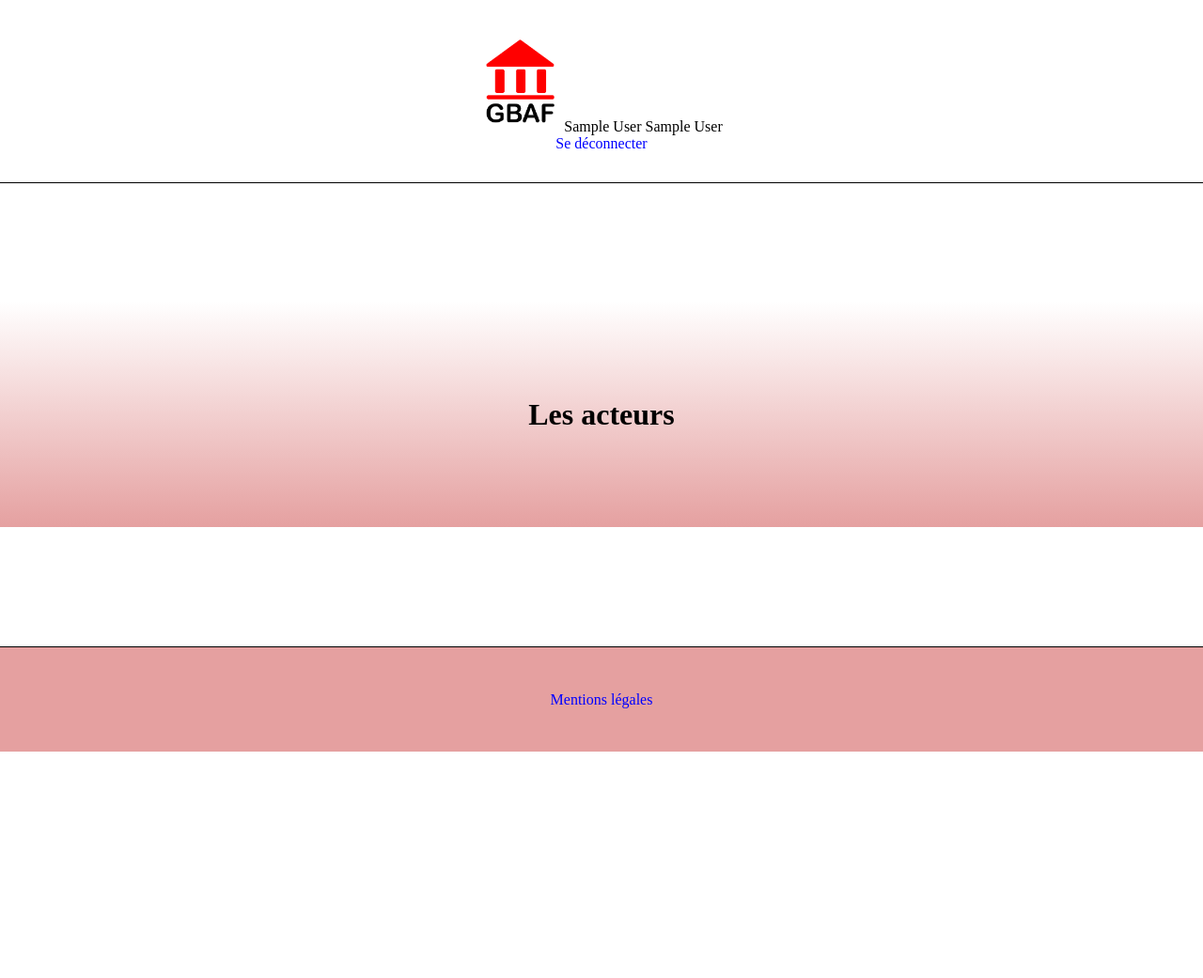
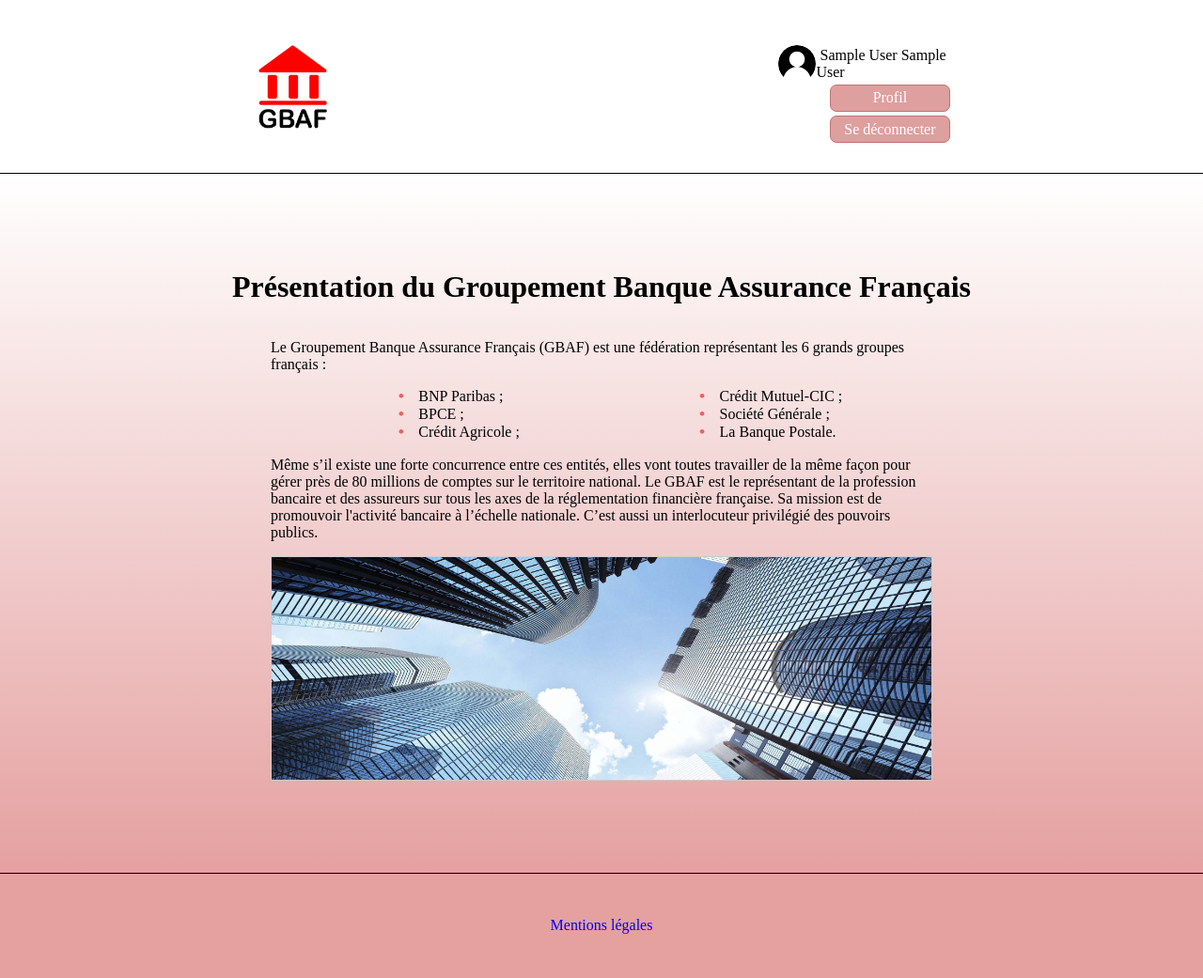
Before and after one commit to KraKhotia/Extranet_GBAF, a PHP site: page / in a window 1280 px wide. Shown: the whole page at 94% size. Before the commit the page ends 800 px from the top, so only its background shows below. Run offline with PHP 8.4, Linux system fonts and the light colour scheme; the visitor is signed in with stand-in values (Sample User, id 1); data that the repository does not hold is empty.

Commit message:
Update du design
Correction erreur enregistrement question secrète
Ajout de style sur les boutons
Présentation du groupe GBAF & illustration

```diff
--- a/commentaires.php
+++ b/commentaires.php
@@ -20,7 +20,7 @@
             $donneesR1 = $req->fetch()
         ?>
                 <div class="acteur">
-                    <img src="public/images/<?php echo $donneesR1['logo']; ?>" alt="logo <?php echo $donneesR1['acteur'] ?>" class="logo" />
+                    <img src="public/images/<?php echo $donneesR1['logo']; ?>" alt="logo <?php echo $donneesR1['acteur'] ?>" class="logo_acteur" />
                     <h2>
                         <?php echo htmlspecialchars($donneesR1['acteur']); ?>
                     </h2>
--- a/include/acteurs.php
+++ b/include/acteurs.php
@@ -7,7 +7,24 @@
     </head>
 
     <body>
-    <h1>Les acteurs</h1>
+    <h1>Présentation du Groupement Banque Assurance Français</h1>
+    <div class="presentation">
+        <p>Le Groupement Banque Assurance Français (GBAF) est une fédération représentant les 6 grands groupes français :</p>
+        <div class="liste">
+            <ul>
+                <li> BNP Paribas ;</li>
+                <li> BPCE ;</li>
+                <li> Crédit Agricole ;</li>
+                <li> Crédit Mutuel-CIC ;</li>
+                <li> Société Générale ;</li>
+                <li> La Banque Postale.</li>
+            </ul>
+        </div>
+        <p>
+            Même s’il existe une forte concurrence entre ces entités, elles vont toutes travailler de la même façon pour gérer près de 80 millions de comptes sur le territoire national. Le GBAF est le représentant de la profession bancaire et des assureurs sur tous les axes de la réglementation financière française. Sa mission est de promouvoir l'activité bancaire à l’échelle nationale. C’est aussi un interlocuteur privilégié des pouvoirs publics.
+        </p>
+        <img src="public/images/illustration.jpg" alt="illustration" /><br />
+    </div>
 <?php
     include("database/bdd.php");
 
@@ -18,17 +35,19 @@
 ?>
     <div class="acteur">
         <img src="public/images/<?php echo $donnees['logo']; ?>" alt="logo <?php echo $donnees['acteur'] ?>" class="logo_prvw" />
+            <div class="contenu_acteur">
             <h3>
                 <?php echo htmlspecialchars($donnees['acteur']); ?>
             </h3>
             <p>
                 <?php
-             /* on part de la première lettre, on prend les 100 premiers caractères et on spécifie dans quelle variable on travaille. */
-            $apercu_contenu = substr($donnees['description'], 0, 100);
+                 /* on part de la première lettre, on prend les 110 premiers caractères et on spécifie dans quelle variable on travaille. */
+                $apercu_contenu = substr($donnees['description'], 0, 125);
                 echo htmlspecialchars($apercu_contenu)
                 ?> (...)
                 <em><a href="commentaires.php?acteur=<?php echo $donnees['ID']; ?>">Lire la suite</a></em>
             </p>
+            </div>
     </div>
 <?php
         }
--- a/include/entete.php
+++ b/include/entete.php
@@ -8,10 +8,14 @@
 
     <body>
         <header>
-            <img src="public/images/logo_gbaf.png" alt="logo gbaf" id="logo" /> <?php
+            <img src="public/images/logo_gbaf.png" alt="logo gbaf" id="logo_header" /> <?php
                 if (isset($_SESSION['id']) AND isset($_SESSION['nom']) AND isset($_SESSION['prenom']))
                 {
-                    echo $_SESSION['nom'] . ' ' . $_SESSION['prenom'] . '<br /> <a href="logout.php">Se déconnecter</a>';
+                    echo '<div class="info_profil">
+                            <p><img src="public/images/avatar.png" alt="logo gbaf" class="avatar" />&nbsp;' . $_SESSION['nom'] . ' ' . $_SESSION['prenom'] . '</p>
+                            <a href="index.php">Profil</a><br />
+                            <a href="logout.php">Se déconnecter</a>
+                        </div>';
 
                 }
 
--- a/include/inscription.php
+++ b/include/inscription.php
@@ -40,7 +40,7 @@
                 <div class="erreur"><?php if( isset($erreur) && isset($erreur['password']) ){ echo $erreur['password']; } ?></div>
                 <div class="inline">
                     <p>
-                       <label>Question secrète</label> <select name="question[]" class="input_perso">
+                       <label>Question secrète</label> <select name="question" class="input_perso">
                            <option value="1">Qu’est-ce vous vouliez devenir plus grand, lorsque vous étiez enfant ?</option>
                            <option value="2">Quel est le prénom de votre arrière-grand-mère maternelle ?</option>
                            <option value="3">Quel est le nom de votre premier animal de compagnie ?</option>
--- a/inscription_post.php
+++ b/inscription_post.php
@@ -24,7 +24,7 @@
                     $rep_question = htmlspecialchars(trim($_POST['rep_question']));
 
                     //on vérifie que tout les champs sont remplis
-                    if(!empty($_POST['nom']) AND !empty($_POST['prenom']) AND !empty($_POST['username']) AND !empty($_POST['password']) AND !empty($_POST['v_password']) AND !empty($_POST['question']) AND !empty($_POST['rep_question']))
+                    if(!empty($nom) AND !empty($prenom) AND !empty($username) AND !empty($password) AND !empty($v_password) AND !empty($question) AND !empty($rep_question))
                         {
                             $nomlength = strlen($nom);
                             //On vérifie que le nom, prenom et username font moins de 255 caractères
@@ -46,7 +46,7 @@
                                                             if($password == $v_password)
                                                                 {
                                                                     // Hachage du mot de passe
-                                                                    $pass_hache = password_hash(trim($password), PASSWORD_DEFAULT);
+                                                                    $pass_hache = password_hash($password, PASSWORD_DEFAULT);
                                                                     // Effectuer ici la requête qui insère le compte
                                                                     $req = $bdd->prepare('INSERT INTO account(nom, prenom, username, password, question, rep_question, date_inscr) VALUES(:nom, :prenom, :username, :password, :question, :rep_question, CURDATE())');
                                                                     $req->execute(array(
--- a/public/css/style.css
+++ b/public/css/style.css
@@ -10,13 +10,52 @@ body {
     min-height: 100vh;
 }
 
+/*---------EN-TETE---------*/
+
 header {
- text-align:center;
+    text-align:left;
     border-bottom: #000 solid 1px;
     margin-bottom: auto;
     padding: 2em;
+    display: flex;
+    justify-content: space-around;
+    align-items: center;
+}
 
+#logo_header {
+    width: 7%;}
+
+.avatar {
+    width: 40px;
+    float: left;
+    border-radius: 20px;
 }
+
+.info_profil {
+    width:15%;
+    display: flex;
+    flex-direction: column;
+    align-items: flex-end;
+}
+
+.info_profil p {
+    display: flex;
+    align-items: center;
+}
+
+.info_profil a {
+    text-align: center;
+    color: #fff;
+    background-color: #de9f9f;
+    min-width: 8em;
+    padding: 0.3em;
+    margin-top: -0.9em;
+    border-radius: 7px;
+    border: solid 1px #bf7272;
+}
+
+/*--------CORPS/CONTENU DU SITE--------*/
+
 main {
     background-image: linear-gradient(#FFF , #e5a0a0);
     padding-top: 5em;
@@ -33,17 +72,53 @@ h3 {
      padding-top: 0.5em;
     }
 
-#logo {
-        width: 7%;}
+a {
+    text-decoration: none;
+    color: blue;
+    }
 
-.logo_prvw {
-     width: 30%;
-     height: 7em;
+    /*Acteurs*/
+
+.presentation {
+    width: 55%;
+    margin: auto;
+    display: flex;
+    flex-direction: column;
+    align-items: center;
+}
+
+.presentation img {
+    border: solid 1px #ccc;
+    width: 100%;
+}
+.liste {
+    columns: 2;
+    column-gap: 8em;
+}
+
+.liste ul {
+    margin: 0;
+    list-style: none; /* Supprime les points de a liste */
+}
+
+.liste ul li::before {
+    content: "\2022";  /* Ajoute le code CSS des ronds */
+    color: #ea6262;
+    font-size: 1.1em;
+    font-weight: bold;
+    display: inline-block; /* Nécessaire pour ajouter de l'espace entre le point et le texte */
+    width: 1em;
+    margin-top: -1em;
+  }
+
+.logo_prvw { /*aperçu Logo acteur*/
+     width: 20%;
+     max-height: 6.5em;
      float: left;
      margin: 0.4em;
 }
 
-.logo {
+.logo_acteur { /*Logo dans page acteur*/
     text-align: center;
     width: 30%;
 }
@@ -52,21 +127,56 @@ h3 {
     background-color: #fff;
     border: solid 1px darkred;
     border-radius: 10px;
-    width: 70%;
+    width: 60%;
     margin: auto;
     margin-bottom: 1em;
     padding: 0.5em;
+    display: flex;
+    align-items: center;
     }
 
 .acteur p {
-          margin-top:0px;
-          padding: 1em;
+    margin-top: 0px;
+    padding: 0.3em;
     padding-bottom: 1.1em;
+    display: flex;
+    flex-direction: row;
+    justify-content: space-between;
+    align-items: center;
     }
 
-a {
-        text-decoration: none;
-        color: blue;
+.contenu_acteur{
+    text-align: left;
+    width: 75%;
+    }
+
+.contenu_acteur a {
+    text-align: center;
+    color: #bf7272;
+    min-width: 8em;
+    padding: 0.3em;
+    display: block;
+    border-radius: 7px;
+    border: solid 1px #bf7272;
+    }
+
+   /*Formulaires*/
+
+
+.contenant_connexion { /*Encadré formulaire connexion*/
+    margin: 5% auto;
+    padding: 2em;
+    background-color: #fff1f1;
+    width: 80%;
+    border: solid 1px #de9f9f;
+    }
+
+.contenant_inscr { /*Encadré formulaire inscription*/
+    margin: 0 auto;
+    padding: 2em;
+    background-color: #fff1f1;
+    width: 80%;
+    border: solid 1px #de9f9f;
     }
 
 .formulaire {
```
Also changed, not shown: other parts of public/css/style.css (+4 -27 lines), public/images/avatar.png (added), public/images/illustration.jpg (added). Lines whose indentation alone changed are shown as unchanged.
